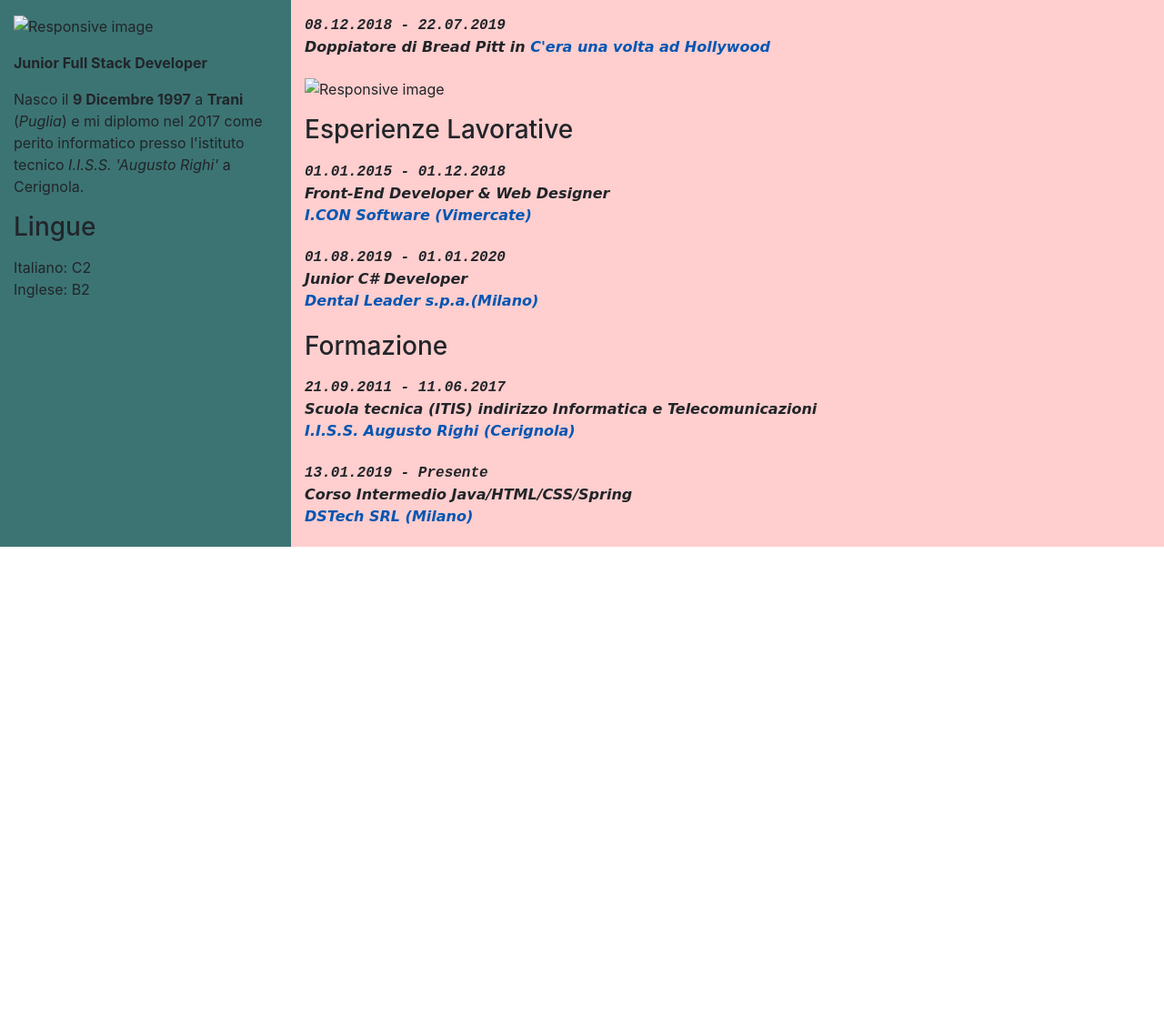
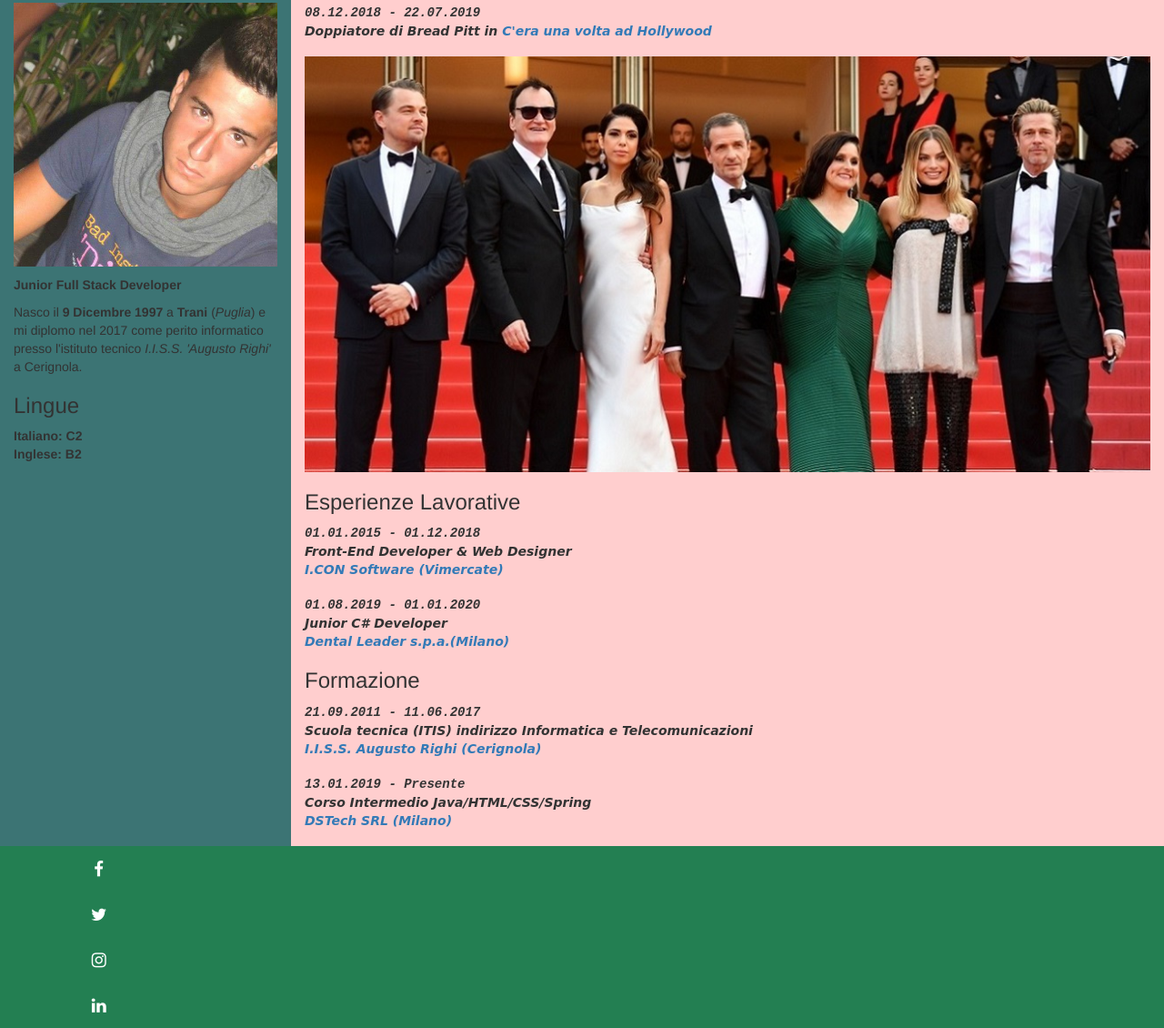
Before and after one commit to simone12simpleprogrammer/MyCvOnline, a plain HTML site: page index.html in a window 1280 px wide. Shown: the part 361-1491 px from the top of the page at 91% size. Before the commit the page ends 962 px from the top, so only its background shows below. Drawn offline with nearby package versions, Linux system fonts and the light colour scheme.

Commit message:
add footer & social icon

```diff
--- a/index.html
+++ b/index.html
@@ -6,10 +6,16 @@
     <meta name="author" content="5imone___">
     <meta name="viewport" content="width=device-width, initial-scale=1, shrink-to-fit=no">
     <title>CV Simone Demichele</title>
+    <meta name="viewport" content="width=device-width, initial-scale=1">
 
     <link rel="stylesheet" href="https://stackpath.bootstrapcdn.com/bootstrap/4.4.1/css/bootstrap.min.css" integrity="sha384-Vkoo8x4CGsO3+Hhxv8T/Q5PaXtkKtu6ug5TOeNV6gBiFeWPGFN9MuhOf23Q9Ifjh" crossorigin="anonymous">
     <link rel="stylesheet" href="style.css">
-  </head>
+    <script src="//code.jquery.com/jquery-1.11.1.min.js"></script>
+    <link href="//maxcdn.bootstrapcdn.com/bootstrap/3.3.0/css/bootstrap.min.css" rel="stylesheet" id="bootstrap-css">
+<script src="//maxcdn.bootstrapcdn.com/bootstrap/3.3.0/js/bootstrap.min.js"></script>
+    <link href="https://maxcdn.bootstrapcdn.com/font-awesome/4.6.3/css/font-awesome.min.css" rel="stylesheet" integrity="sha384-T8Gy5hrqNKT+hzMclPo118YTQO6cYprQmhrYwIiQ/3axmI1hQomh7Ud2hPOy8SP1" crossorigin="anonymous">
+
+   </head>
   <body>
     <header>
     <div class="jumbotron" >
@@ -49,20 +55,20 @@
       <h3>Profilo</h3>
     </p>
 
-  <p><img src="simo.jpg" class="img-fluid" alt="Responsive image"></p>
+  <p><img src="img/simo.jpg" class="img-fluid" alt="Responsive image"></p>
   <p><strong>Junior Full Stack Developer</strong></p>
   <p>Nasco il <b>9 Dicembre 1997</b> a <b>Trani</b> (<i>Puglia</i>) e mi diplomo nel 2017 come perito informatico presso l'istituto tecnico <i>I.I.S.S. 'Augusto Righi'</i> a Cerignola.</p>
   <p>
     <h3>Lingue</h1>
   </p>
-  <p>Italiano: C2<br>Inglese: B2 </p>
+  <p><strong>Italiano: C2<br>Inglese: B2</strong></p>
   </div>
   <div class="col-md-9" style="background-color: #FFCECE;">
     <p>
       <h3>Curiosità</h1>
     </p>
     <p id="subtitle"><h8 id="text-date">08.12.2018 - 22.07.2019</h8> <br>Doppiatore di Bread Pitt in <i><a href="https://it.wikipedia.org/wiki/C%27era_una_volta_a..._Hollywood" target="_blank">C'era una volta ad Hollywood</a></i></b></p>
-    <img src="tarantacast.jpg" class="img-fluid rounded-0" alt="Responsive image">
+    <img src="img/tarantacast.jpg" class="img-fluid rounded-0" alt="Responsive image">
     <p>
       <h3>Esperienze Lavorative</h1>
     </p>
@@ -77,7 +83,18 @@
   </div>
   </div>
   </div>
-  <footer>
+  <footer style="background-color: #ADD7AD; text-align:center;">
+    <nav class="nav icon-set">
+    <div class="container">
+        <ul class="nav navbar-nav" >
+          <li class="facebook"><a href="#" data-toggle="tooltip" title="Facebook"><i class="fa fa-facebook fa-lg"></i></a></li>
+          <li class="twitter"><a href="#" data-toggle="tooltip" title="Twitter"><i class="fa fa-twitter fa-lg"></i></a></li>
+          <li class="instagram"><a href="#" data-toggle="tooltip" title="Instagram"><i class="fa fa-instagram fa-lg"></i></a></li>
+          <li class="linkedin"><a href="#" data-toggle="tooltip" title="LinkedIn"><i class="fa fa-linkedin fa-lg"></i></a></li>
+        </ul>
+    </div>
+  </nav>
+
   </footer>
   <script src="https://code.jquery.com/jquery-3.4.1.slim.min.js" integrity="sha384-J6qa4849blE2+poT4WnyKhv5vZF5SrPo0iEjwBvKU7imGFAV0wwj1yYfoRSJoZ+n" crossorigin="anonymous"></script>
   <script src="https://cdn.jsdelivr.net/npm/popper.js@1.16.0/dist/umd/popper.min.js" integrity="sha384-Q6E9RHvbIyZFJoft+2mJbHaEWldlvI9IOYy5n3zV9zzTtmI3UksdQRVvoxMfooAo" crossorigin="anonymous"></script>
--- a/style.css
+++ b/style.css
@@ -24,3 +24,36 @@ margin-bottom:0px;
 a{
   color:#0056b3;
 }
+
+.icon-set{
+    background: #237f52;
+}
+
+.fa {
+    color: #fff;
+}
+
+.nav > li.facebook > a:hover {
+    background: #3b5998 !important;
+}
+
+.nav > li.twitter > a:hover {
+    background: #55acee !important;
+}
+
+.nav > li.instagram > a:hover {
+    background: #405de6;
+    background: -webkit-linear-gradient(left top, #405de6, #833ab4, #fd1d1d, #f56040, #fcaf45);
+    background: -o-linear-gradient(bottom right, #405de6, #833ab4, #fd1d1d, #f56040, #fcaf45);
+    background: -moz-linear-gradient(bottom right, #405de6, #833ab4, #fd1d1d, #f56040, #fcaf45);
+    background: linear-gradient(to bottom right, #405de6, #833ab4, #fd1d1d, #f56040, #fcaf45);
+}
+
+.nav > li.linkedin > a:hover {
+    background: #0077b5 !important;
+}
+
+.navbar-nav > li > a {
+    padding-top: 10px;
+    padding-bottom: 10px;
+}
```
